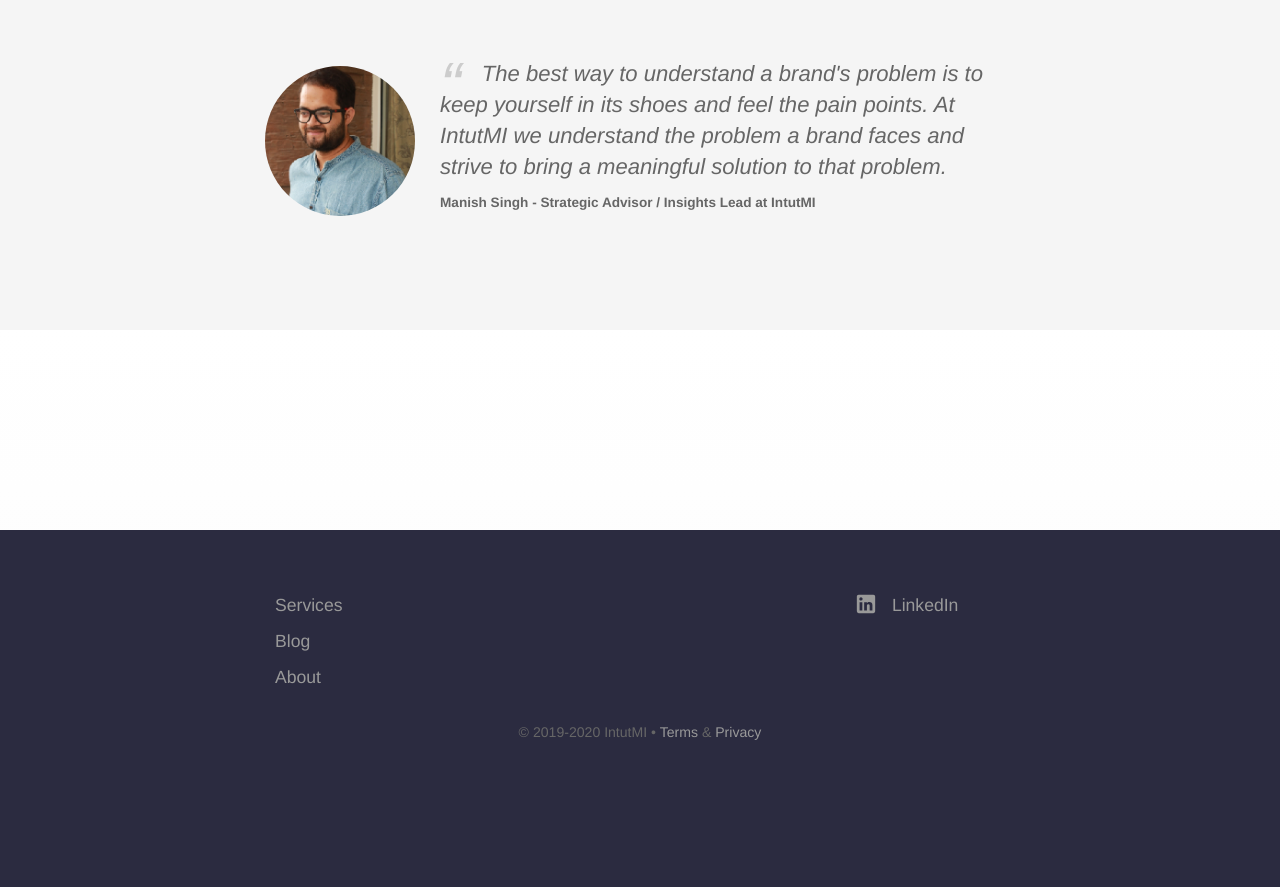
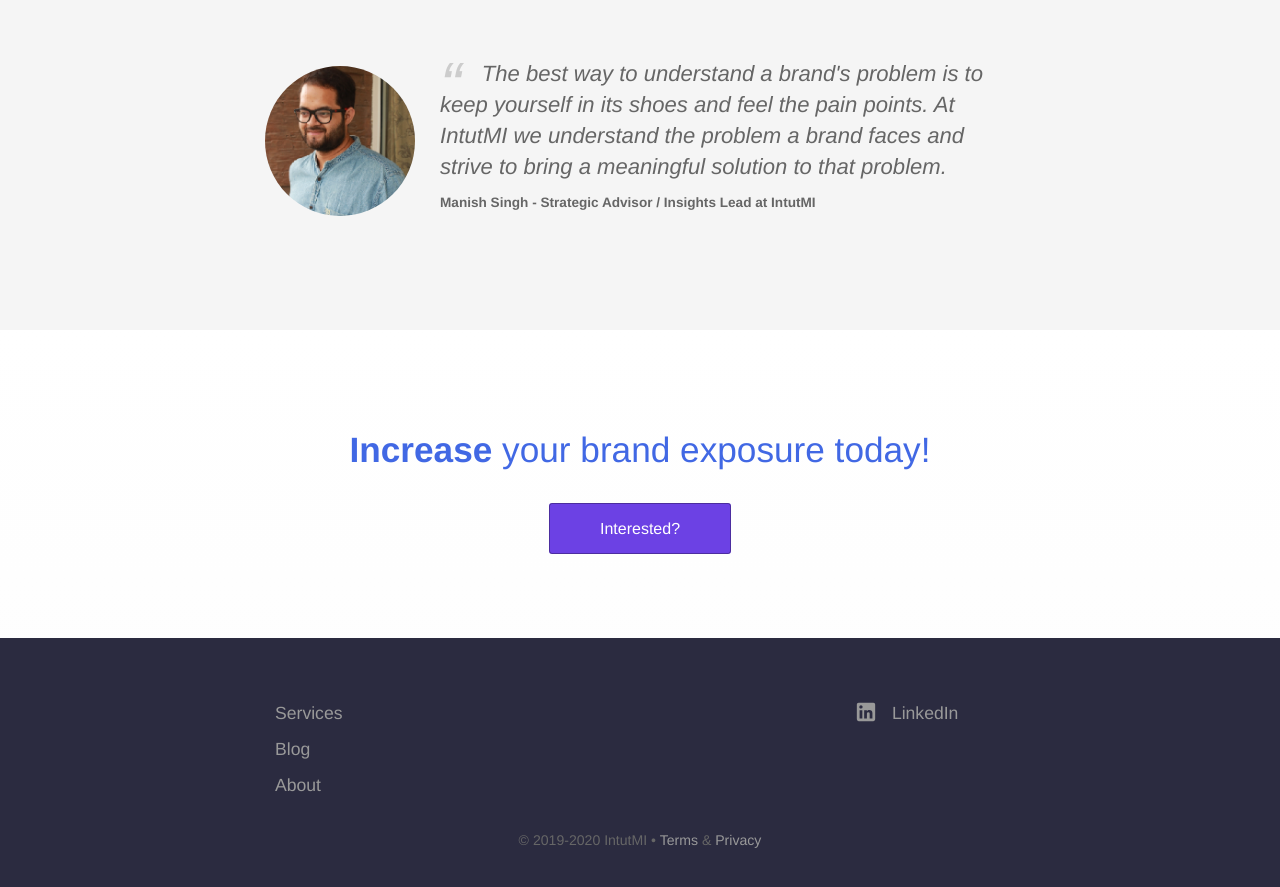
Before and after one commit to intutdev/intutmi.github.io, a Jekyll site: the page built from index.html, in a window 1280 px wide and 900 px high, scrolled down 2494 px. Shown: the top 887 px of the window. Built offline with Jekyll 4.4.1, drawn with Linux system fonts in a browser that asks for light colours; before the commit the page ends 3286 px from its top, so only the background shows below that.

Commit message:
Updated 'index.html' via CloudCannon

```diff
--- a/index.html
+++ b/index.html
@@ -62,6 +62,11 @@
 	</section>
 
 	<section class="bottom-cta editable">
-
+        <h2>
+            <strong>Increase&nbsp;</strong>your brand exposure today!
+        </h2>
+        <div class="button alt">
+            <a href="{{ site.baseurl }}/contact/">Interested?</a>
+        </div>
 	</section>
 </div>
```
